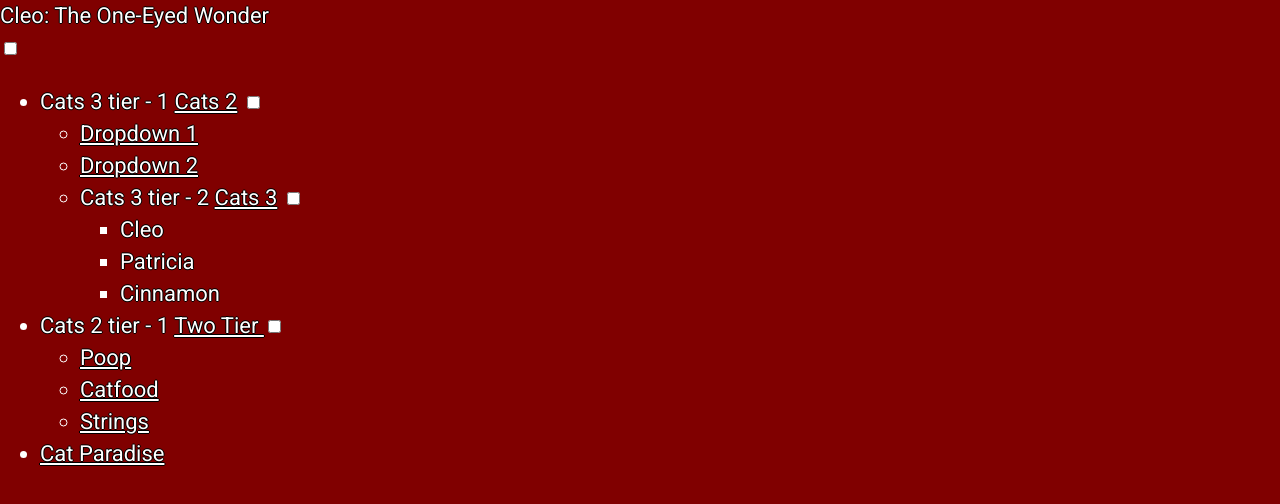
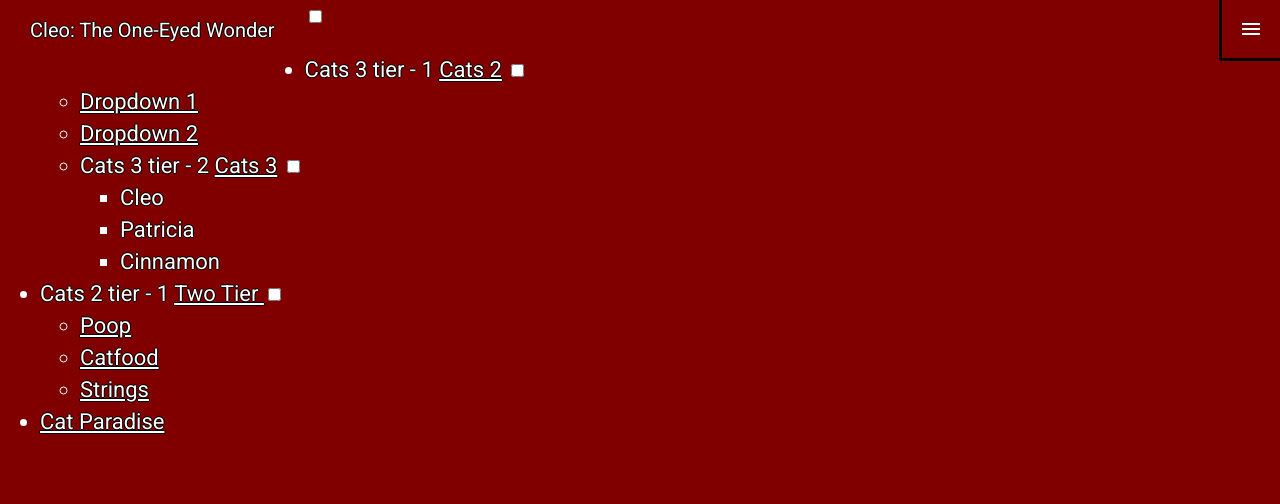
Before and after one commit to TheKerfuffle/responsive_css_html_encyclopedia, a plain HTML site: page index.html in a window 1280 px wide. Drawn offline with Linux system fonts and the light colour scheme.

Commit message:
added custom menu icon using css span element

```diff
--- a/style.css
+++ b/style.css
@@ -17,6 +17,61 @@ a{
     text-shadow: 1px 0 0 #000, 0 -1px 0 #000, 0 1px 0 #000, -1px 0 0 #000;
 }
 
-p{
+
+/* Hides checkboxes that control menu either showing or not depending on mobile/desktop view */
+.toggle, [id^=drop] {
+  x  display:none;
+}
+
+
+#logo{
+    display: block;
+    padding: 0 30px;
+    float: left;
+    font-size: 20px;
+    line-height: 60px;
+}
+
+/* Controls the 3 line menu icon toggle functionality */
+#main-toggle{
+    outline: 3px solid black;
+    cursor: pointer;
+    float: right;
+    padding: 28px 20px;
+    position: relative;
+    user-select: none;
+}
+
+/* Creates the 3 line "hamburger" menu icon itself */
+.nav-icon{
+    background: white;
+    display: block;
+    height: 2px;
+    width: 18px;
+    position: relative;
+}
+
+/* Middle Bar of the menu icon */
+.nav-icon:before, .nav-icon:after{
+    background: white;
+    content: " ";
+    display: block;
+    height: 100%;
+    width: 100%;
+    position: absolute;
+}
+
+/* Top Bar of the menu icon */
+.nav-icon:before{
+    top: 5px;
+}
+/* Bottom Bar of the menu icon */
+.nav-icon:after{
+    top: -5px;
+}
+
+/* _______________________________________________________ */
+
+.nav:after{
 
 }
```
